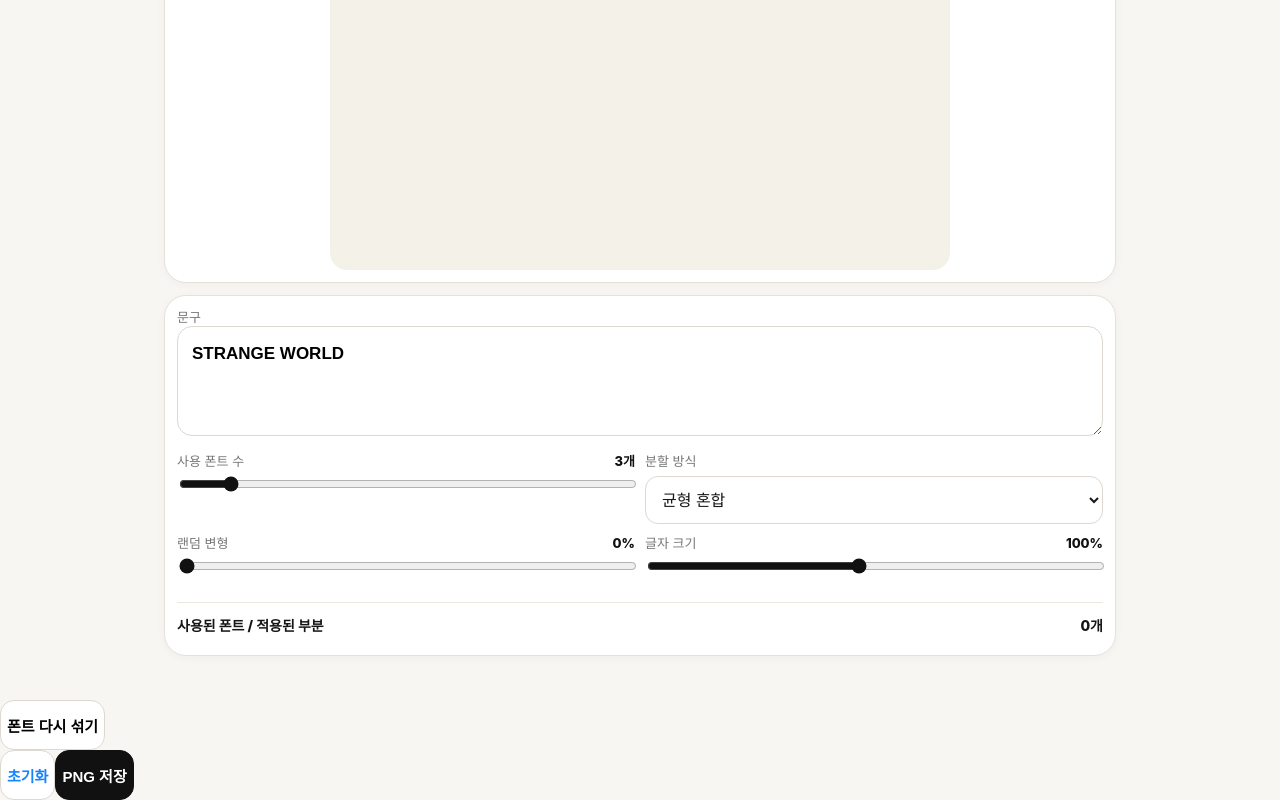
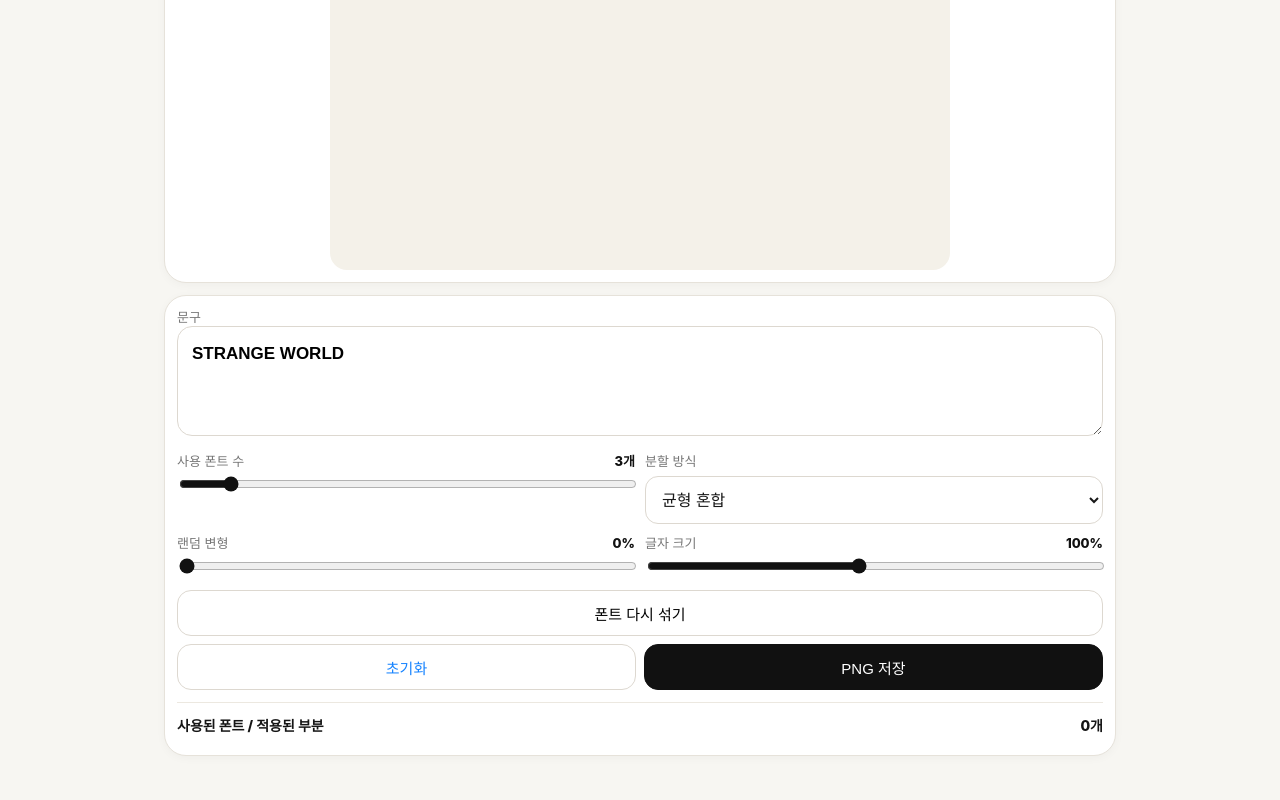
Before and after one commit to cnstkal/mixedtype, a plain HTML site: page index.html in a window 1280 px wide. Shown: the part 427-1227 px from the top of the page. Drawn offline with Linux system fonts and the light colour scheme; a web font is replaced by a local one.

Commit message:
Place action buttons inside controls card

```diff
--- a/index.html
+++ b/index.html
@@ -36,8 +36,9 @@ select,input[type=range]{width:100%;margin-top:6px}
 select{height:48px;border:1px solid #ddd8d0;border-radius:13px;background:#fff;padding:0 12px;font-size:16px;color:#181818}
 input[type=range]{accent-color:#111}
 .val{float:right;color:#111;font-weight:800}
-.actions{display:grid;grid-template-columns:1fr 1fr 1fr;gap:10px;margin-top:12px}
-button.action{height:50px;border:1px solid #ddd8d0;border-radius:14px;background:#fff;font-size:15px;font-weight:800}
+.actions{display:grid;grid-template-columns:1fr 1fr;gap:8px;margin-top:12px}
+button.action{height:46px;border:1px solid #ddd8d0;border-radius:14px;background:#fff;font-size:15px;font-weight:500}
+#random{grid-column:1/-1}
 button.primary{background:#111;color:#fff;border-color:#111}
 button:active{transform:scale(.99)}
 .font-list{margin-top:12px;border-top:1px solid #ece8e0;padding-top:12px}
@@ -58,7 +59,6 @@ button:active{transform:scale(.99)}
  .stage{min-height:0}
  .grid{grid-template-columns:1fr 1fr}
  .actions{grid-template-columns:1fr 1fr}
- .actions .primary{grid-column:1/-1}
  .font-items{grid-template-columns:1fr}
 }
 
@@ -109,9 +109,9 @@ button{border-width:1px;font-weight:500}
     </div>
 
     <div class="actions">
-
-
-
+      <button class="action" id="random">폰트 다시 섞기</button>
+      <button class="action" id="reset">초기화</button>
+      <button class="action primary" id="save">PNG 저장</button>
     </div>
 
     <div class="font-list">
@@ -478,5 +478,5 @@ $('reset').addEventListener('click',()=>{
 $('save').addEventListener('click',savePNG);
 labels();render();
 </script>
-<div class="action-row"><button class="action" id="random">폰트 다시 섞기</button></div><div class="action-row"><button class="action" id="reset">초기화</button><button class="action primary" id="save">PNG 저장</button></div></body>
+</body>
 </html>
```
